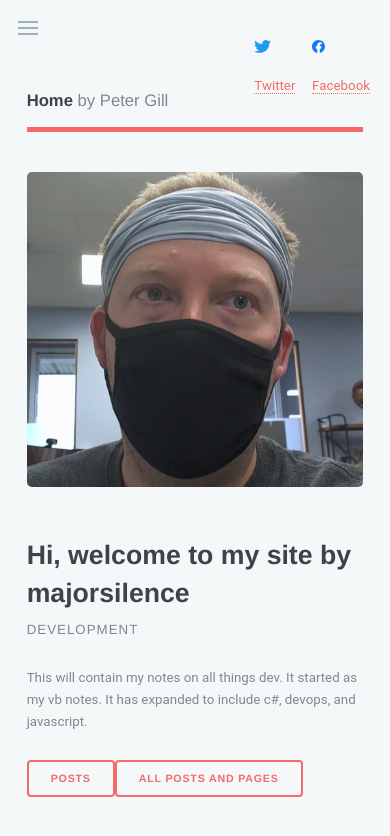
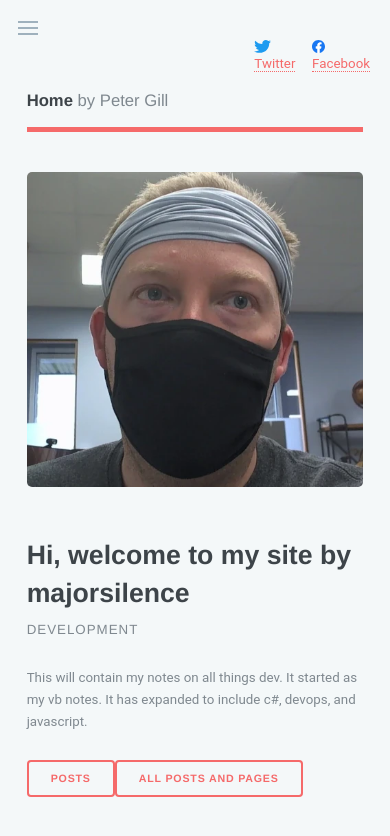
Before and after one commit to majorsilence/Dev, a Jekyll site: the page built from index.html, in a window 390 px wide. Shown: the top 836 px of the page. Built offline with Jekyll 4.4.1, drawn with Linux system fonts in a browser that asks for light colours.

Commit message:
remove header icon line height

```diff
--- a/assets/css/main.css
+++ b/assets/css/main.css
@@ -1866,7 +1866,6 @@ button,
         margin: 0; }
       #header .icons {
         height: 5em;
-        line-height: 5em;
         position: absolute;
         right: -0.5em;
         top: 3em; } }
```
